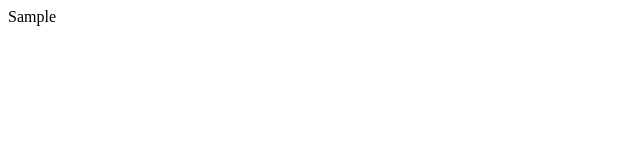
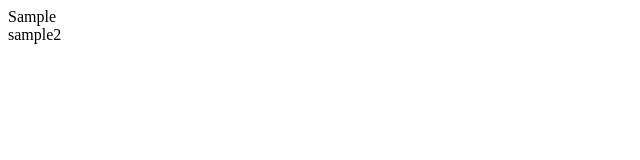
Before and after one commit to priyanshi7604/sample, a plain HTML site: page index.html in a window 1280 px wide. Shown: the full height of the page, 0-640 px from the left. Drawn offline with Linux system fonts and the light colour scheme.

Commit message:
Update index.html

```diff
--- a/index.html
+++ b/index.html
@@ -7,5 +7,6 @@
 </head>
 <body>
     <div>Sample</div>
+    <div>sample2</div>
 </body>
 </html>
```
